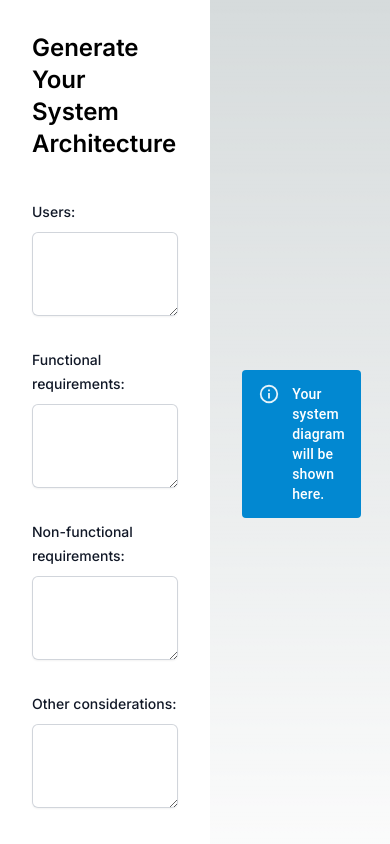
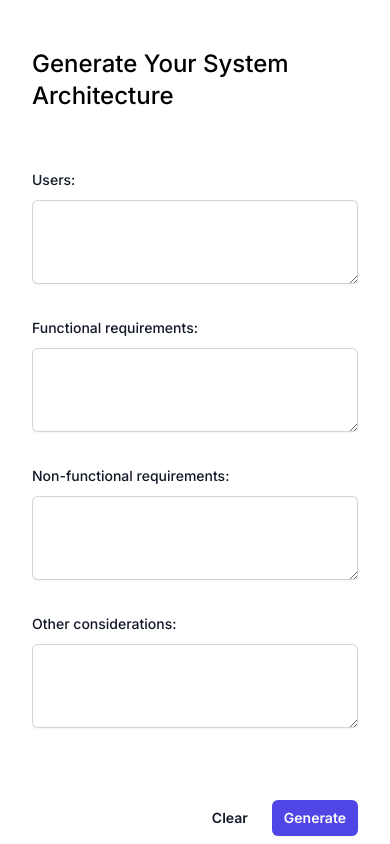
Before and after one commit to yilin-sai/ai-sysdesign, a Next.js app in the folder ui/: page / in a window 390 px wide. Shown: the top 844 px of the page. Built offline with nearby package versions, Linux system fonts and the light colour scheme; no server answers.

Commit message:
fix layout on mobile

```diff
--- a/ui/app/fonts.ts
+++ /dev/null
@@ -1,3 +0,0 @@
-import { Inter } from "next/font/google";
-
-export const inter = Inter({ subsets: ["latin"] });
--- a/ui/app/page.tsx
+++ b/ui/app/page.tsx
@@ -3,7 +3,6 @@
 "use client";
 
 import { FormEvent, useState } from "react";
-import { inter } from "./fonts";
 import clsx from "clsx";
 import Alert from "@mui/material/Alert";
 import AlertTitle from "@mui/material/AlertTitle";
@@ -55,12 +54,10 @@ export default function Home() {
   }
 
   return (
-    <main className="flex flex-row min-h-screen">
+    <main className="flex flex-col min-h-screen md:flex-row">
       <div className="flex flex-col basis-2/5 p-8 bg-white">
         <div className="flex items-center min-h-24">
-          <h1
-            className={`${inter.className} antialiased text-2xl font-semibold`}
-          >
+          <h1 className={`text-2xl font-medium`}>
             Generate Your System Architecture
           </h1>
         </div>
@@ -189,6 +186,7 @@ export default function Home() {
               </Alert>
             )}
           </div>
+          <div style={{ height: "40vh" }}></div>
         </div>
       </div>
       <div
```
